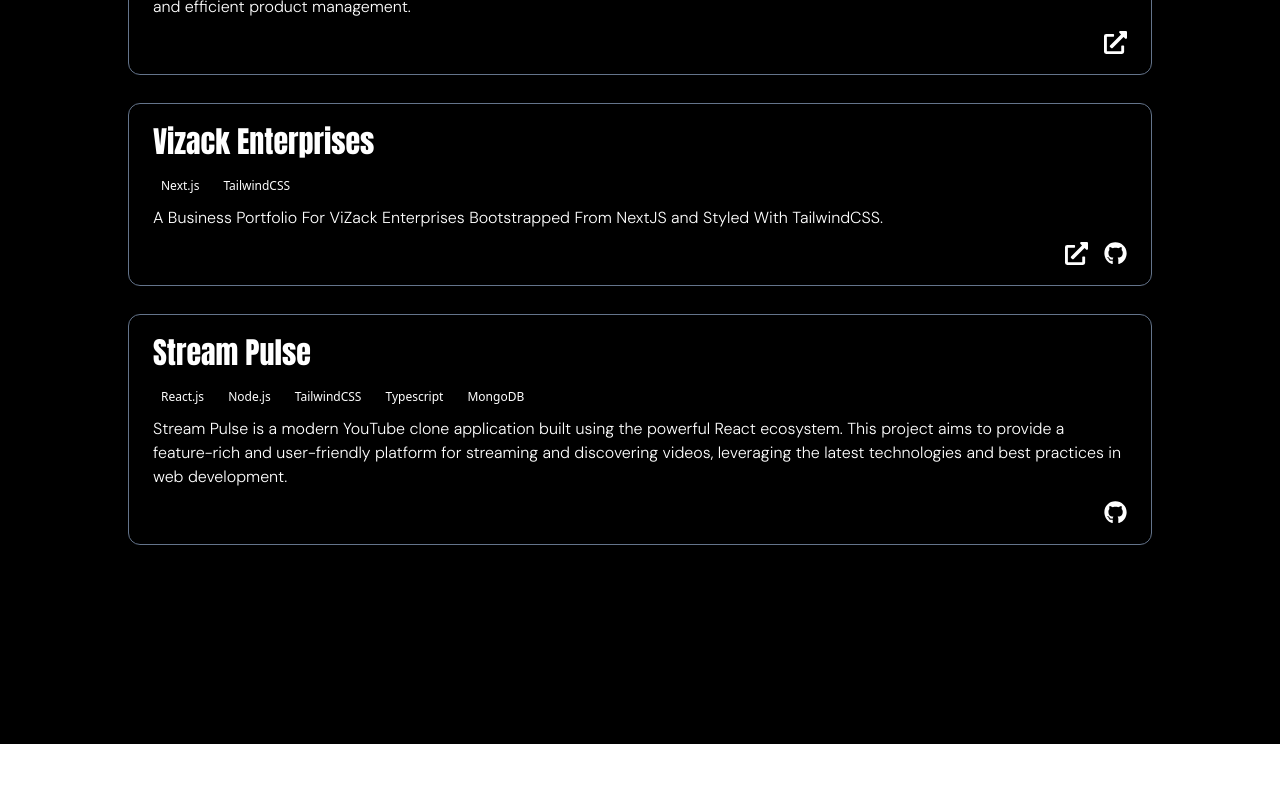
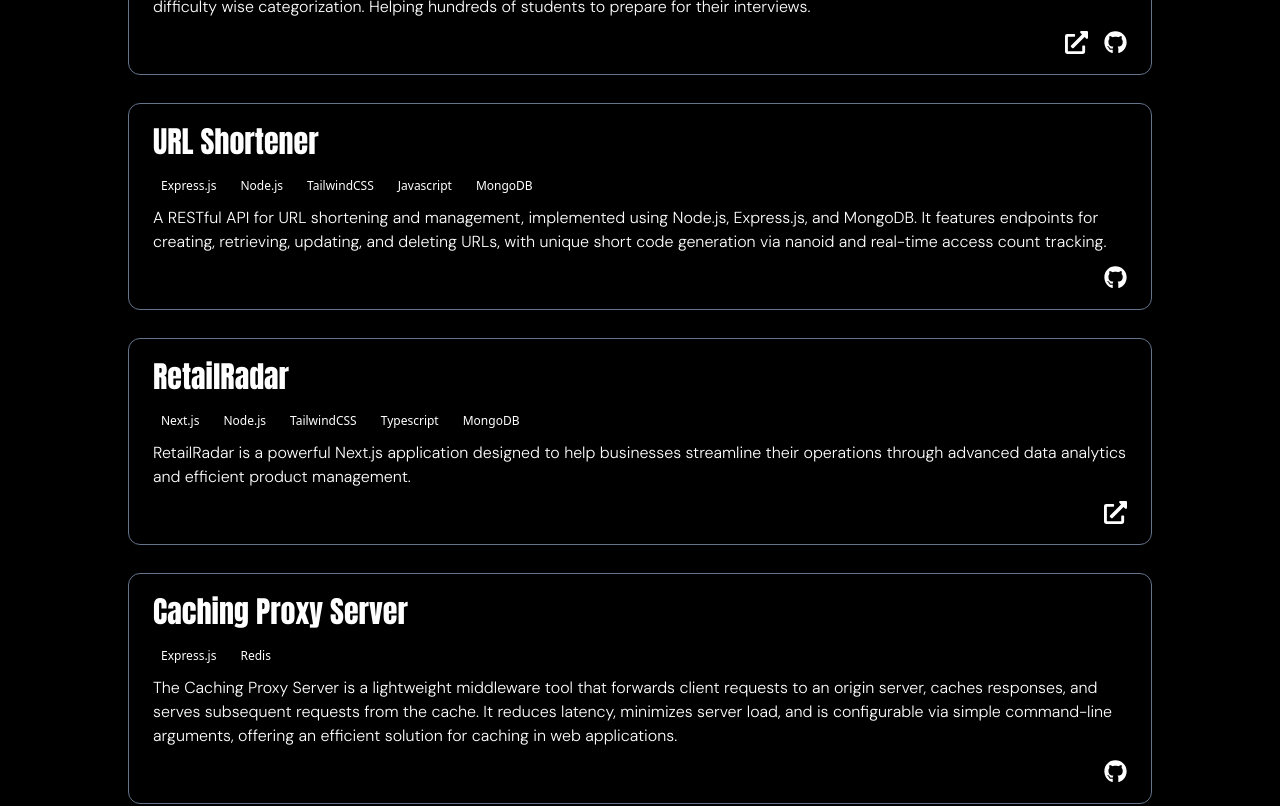
Before and after one commit to ayushsharma74/my-portfolio, a Next.js app: page /projects in a window 1280 px wide. Shown: the part 360-1166 px from the top of the page. Before the commit the page ends 1104 px from the top, so only its background shows below. Built offline with nearby package versions, Linux system fonts and the light colour scheme.

Commit message:
Added new projects

```diff
--- a/package.json
+++ b/package.json
@@ -26,5 +26,6 @@
     "tailwindcss": "^3.4.1",
     "eslint": "^8",
     "eslint-config-next": "14.2.15"
-  }
+  },
+  "packageManager": "yarn@1.22.22+sha512.a6b2f7906b721bba3d67d4aff083df04dad64c399707841b7acf00f6b133b7ac24255f2652fa22ae3534329dc6180534e98d17432037ff6fd140556e2bb3137e"
 }
--- a/src/app/page.jsx
+++ b/src/app/page.jsx
@@ -12,6 +12,7 @@ import HyperText from "@/components/ui/hyper-text";
 import GradualSpacing from "@/components/ui/gradual-spacing";
 import BoxReveal from "@/components/ui/box-reveal";
 import { BorderBeam } from "@/components/ui/border-beam";
+import Image from "next/image";
 const anton = Anton({
   weight: "400",
   subsets: ["latin"]
@@ -26,25 +27,15 @@ export default function Home() {
 
   return (
     <div className="bg-black h-[100vh] flex items-center justify-center">
-        <Particles
-          className="absolute inset-0  text-white "
-          quantity={100}
-          ease={80}
-          color={"#ffffff"}
-          refresh
-        />
       <div className="flex flex-col items-center max-w-92 px-2">
         <div className="relative rounded-full p-1">
-        <img
+        <Image
           src="/profile/profilepic.png"
           alt=""
-          width={"200px"}
-          height={"200px"}
+          width={"200"}
+          height={"200"}
           className="rounded-full"
         />
-        <BorderBeam size={250} duration={12} delay={9} >
-
-        </BorderBeam>
         </div>
 
 
--- a/src/app/projects/page.jsx
+++ b/src/app/projects/page.jsx
@@ -13,10 +13,68 @@ const sans = DM_Sans({
 });
 export default function Projects() {
   return (
-    <div className="bg-black bg-black h-[180vh] md:h-[150vh] lg:h-[130vh] py-6 px-10 sm:px-32 md:px-32">
+    <div className="bg-black h-fit  py-6 px-10 sm:px-32 md:px-32">
       <div className="flex flex-col gap-3 items-center">
         <h1 className={`${anton.className} text-7xl  text-white `}>Projects</h1>
         <p className={`${sans.className} text-lg  text-white`}>Check out my work!</p>
+      </div>
+      <div className=" px-6 py-5 border border-solid border-slate-500 mt-7 rounded-xl">
+        <h1 className={`${anton.className} text-3xl mb-3  text-white`}>Codehub</h1>
+        <div>
+          <p className="bg-blackborder border-solid border-slate-500  bg-black font-medium inline-block mr-2 py-1 px-2 rounded-full text-xs text-white mb-2 ">Next.js</p>
+          <p className="bg-blackborder border-solid border-slate-500  bg-black font-medium inline-block mr-2 py-1 px-2 rounded-full text-xs text-white mb-2 ">Node.js</p>
+          <p className="bg-blackborder border-solid border-slate-500  bg-black font-medium inline-block mr-2 py-1 px-2 rounded-full text-xs text-white mb-2 ">TailwindCSS</p>
+          <p className="bg-blackborder border-solid border-slate-500  bg-black font-medium inline-block mr-2 py-1 px-2 rounded-full text-xs text-white mb-2 ">Typescript</p>
+          <p className="bg-blackborder border-solid border-slate-500  bg-black font-medium inline-block mr-2 py-1 px-2 rounded-full text-xs text-white mb-2 ">Shadcn</p>
+        </div>
+        <p className={`${sans.className}  text-white`}>
+          Built with Next.js, Codehub is a platform with 1000+ leetcode problems with video solutions and company wise, topic wise and difficulty wise categorization. Helping hundreds of students to prepare for their interviews.
+        </p>
+        <div className="flex justify-end gap-4 mt-3">
+          <Link href={"https://thecodehub.vercel.app/"} target="_blank">
+            <FaExternalLinkAlt
+              size={23}
+              className={`hover:scale-110 transition-all duration-200  text-white`}
+            />
+          </Link>
+          <Link
+            href={"https://github.com/ayushsharma74/codehub"}
+            target="_blank"
+          >
+            <FaGithub
+              size={23}
+              className="hover:scale-110 transition-all duration-200  text-white"
+            />
+          </Link>
+
+        </div>
+      </div>
+      <div className=" px-6 py-5 border border-solid border-slate-500 mt-7 rounded-xl">
+        <h1 className={`${anton.className} text-3xl mb-3  text-white`}>URL Shortener</h1>
+        <div>
+          <p className="bg-blackborder border-solid border-slate-500  bg-black font-medium inline-block mr-2 py-1 px-2 rounded-full text-xs text-white mb-2 ">Express.js</p>
+          <p className="bg-blackborder border-solid border-slate-500  bg-black font-medium inline-block mr-2 py-1 px-2 rounded-full text-xs text-white mb-2 ">Node.js</p>
+          <p className="bg-blackborder border-solid border-slate-500  bg-black font-medium inline-block mr-2 py-1 px-2 rounded-full text-xs text-white mb-2 ">TailwindCSS</p>
+          <p className="bg-blackborder border-solid border-slate-500  bg-black font-medium inline-block mr-2 py-1 px-2 rounded-full text-xs text-white mb-2 ">Javascript</p>
+          <p className="bg-blackborder border-solid border-slate-500  bg-black font-medium inline-block mr-2 py-1 px-2 rounded-full text-xs text-white mb-2 ">MongoDB</p>
+        </div>
+        <p className={`${sans.className}  text-white`}>
+        A RESTful API for URL shortening and management, implemented using Node.js, Express.js, and MongoDB. It features endpoints for creating, retrieving, updating, and deleting URLs, with unique short code generation via nanoid and real-time access count tracking.
+
+
+        </p>
+        <div className="flex justify-end gap-4 mt-3">
+          <Link
+            href={"https://github.com/ayushsharma74/Url-Shortener"}
+            target="_blank"
+          >
+            <FaGithub
+              size={23}
+              className="hover:scale-110 transition-all duration-200  text-white"
+            />
+          </Link>
+
+        </div>
       </div>
       <div className=" px-6 py-5 border border-solid border-slate-500 mt-7 rounded-xl">
         <h1 className={`${anton.className} text-3xl mb-3  text-white`}>RetailRadar</h1>
@@ -37,6 +95,29 @@ export default function Projects() {
             <FaExternalLinkAlt
               size={23}
               className={`hover:scale-110 transition-all duration-200  text-white`}
+            />
+          </Link>
+        </div>
+      </div>
+      <div className="px-6 py-5 border border-solid border-slate-500 mt-7 rounded-xl">
+        <h1 className={`${anton.className} text-3xl mb-3  text-white`}>
+          Caching Proxy Server
+        </h1>
+        <div>
+          <p className="bg-blackborder border-solid border-slate-500 font-medium inline-block mr-2 py-1 px-2 rounded-full text-xs text-white mb-2">Express.js</p>
+          <p className="bg-blackborder border-solid border-slate-500 font-medium inline-block mr-2 py-1 px-2 rounded-full text-xs text-white mb-2">Redis</p>
+        </div>
+        <p className={`${sans.className}  text-white`}>
+The Caching Proxy Server is a lightweight middleware tool that forwards client requests to an origin server, caches responses, and serves subsequent requests from the cache. It reduces latency, minimizes server load, and is configurable via simple command-line arguments, offering an efficient solution for caching in web applications.
+        </p>
+        <div className="flex justify-end gap-4 mt-3">
+          <Link
+            href={"https://github.com/ayushsharma74/Caching-Proxy-Server"}
+            target="_blank"
+          >
+            <FaGithub
+              size={23}
+              className="hover:scale-110 transition-all duration-200  text-white"
             />
           </Link>
         </div>
@@ -71,32 +152,6 @@ export default function Projects() {
           </Link>
         </div>
       </div>
-      <div className="px-6 py-5 border border-solid border-slate-500 mt-7 rounded-xl">
-        <h1 className={`${anton.className} text-3xl mb-3  text-white`}>Stream Pulse</h1>
-        <p className="bg-blackborder border-solid border-slate-500 font-medium inline-block mr-2 py-1 px-2 rounded-full text-xs text-white mb-2  text-white  bg-black">React.js</p>
-          <p className="bg-blackborder border-solid border-slate-500 font-medium inline-block mr-2 py-1 px-2 rounded-full text-xs text-white mb-2  text-white  bg-black">Node.js</p>
-          <p className="bg-blackborder border-solid border-slate-500 font-medium inline-block mr-2 py-1 px-2 rounded-full text-xs text-white mb-2  text-white  bg-black">TailwindCSS</p>
-          <p className="bg-blackborder border-solid border-slate-500 font-medium inline-block mr-2 py-1 px-2 rounded-full text-xs text-white mb-2  text-white  bg-black">Typescript</p>
-          <p className="bg-blackborder border-solid border-slate-500 font-medium inline-block mr-2 py-1 px-2 rounded-full text-xs text-white mb-2  text-white  bg-black">MongoDB</p>
-        <p className={`${sans.className}  text-white`}>
-          Stream Pulse is a modern YouTube clone application built using the
-          powerful React ecosystem. This project aims to provide a feature-rich
-          and user-friendly platform for streaming and discovering videos,
-          leveraging the latest technologies and best practices in web
-          development.
-        </p>
-        <div className="flex justify-end gap-4 mt-3">
-          <Link
-            href={"https://github.com/ayushsharma74/stream-pulse"}
-            target="_blank"
-          >
-            <FaGithub
-              size={23}
-              className="hover:scale-110 transition-all duration-200  text-white"
-            />
-          </Link>
-        </div>
-      </div>
     </div>
   );
 }
--- a/src/app/resume/page.jsx
+++ b/src/app/resume/page.jsx
@@ -24,13 +24,6 @@ export default function Resume() {
             View/Download Resume
             </Link>
         </div>
-        <Particles
-          className="absolute inset-0  text-white "
-          quantity={100}
-          ease={80}
-          color={"#ffffff"}
-          refresh
-        />
         <h1 className={`${anton.className} text-2xl mt-20  text-white`}>Get in touch</h1>
         <h1 className="mt-1  text-white">Email : <Link href={"mailto:ayushsharma.code@outlook.com"} className="hover:text-slate-500 transition-all duration-300 underline hover:no-underline" >ayushsharma.code@outlook.com</Link></h1>
         <div className="flex gap-4">
```
Also changed, not shown: 2 other files (tests, documents, lock files or other folders).
